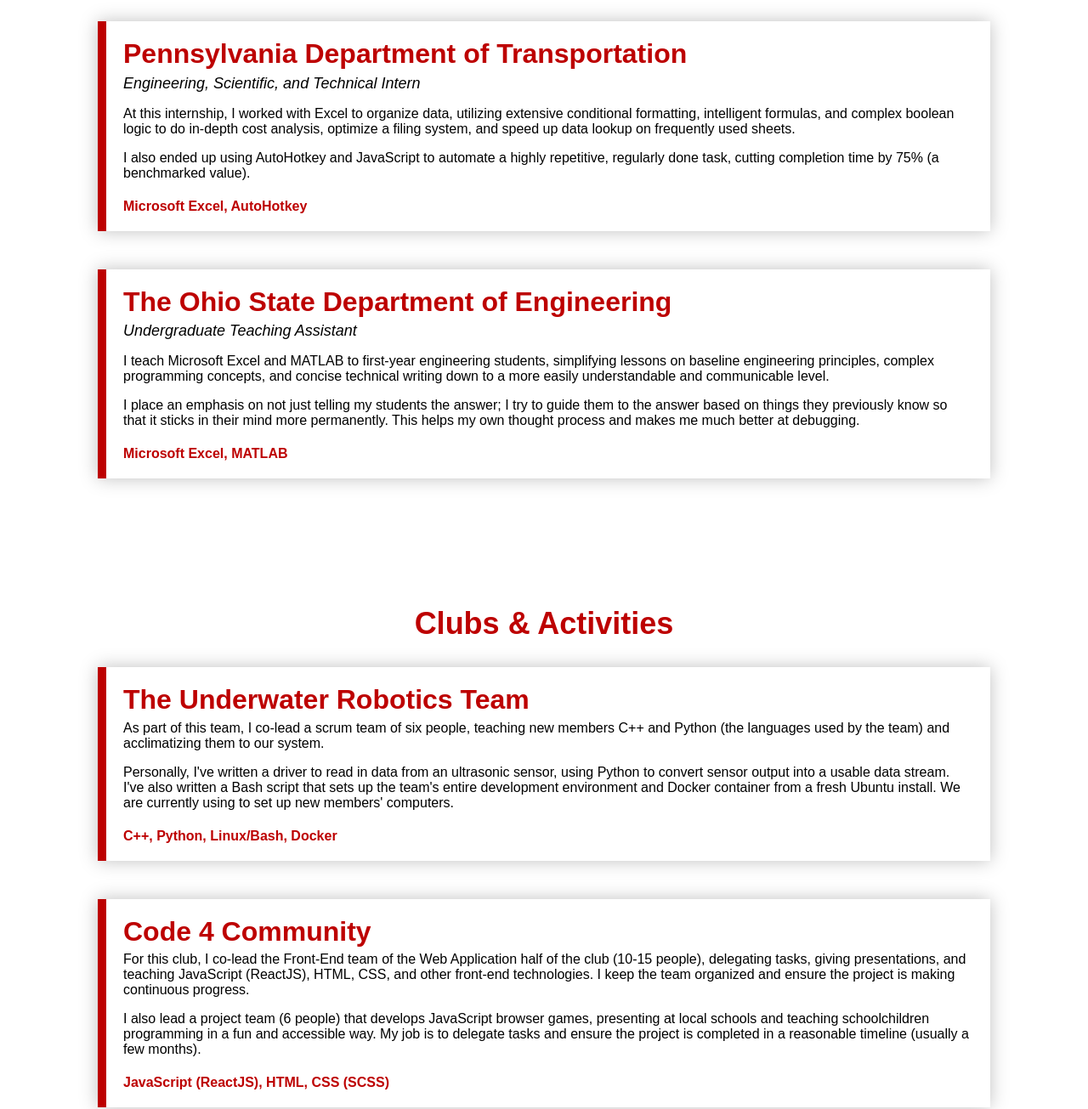
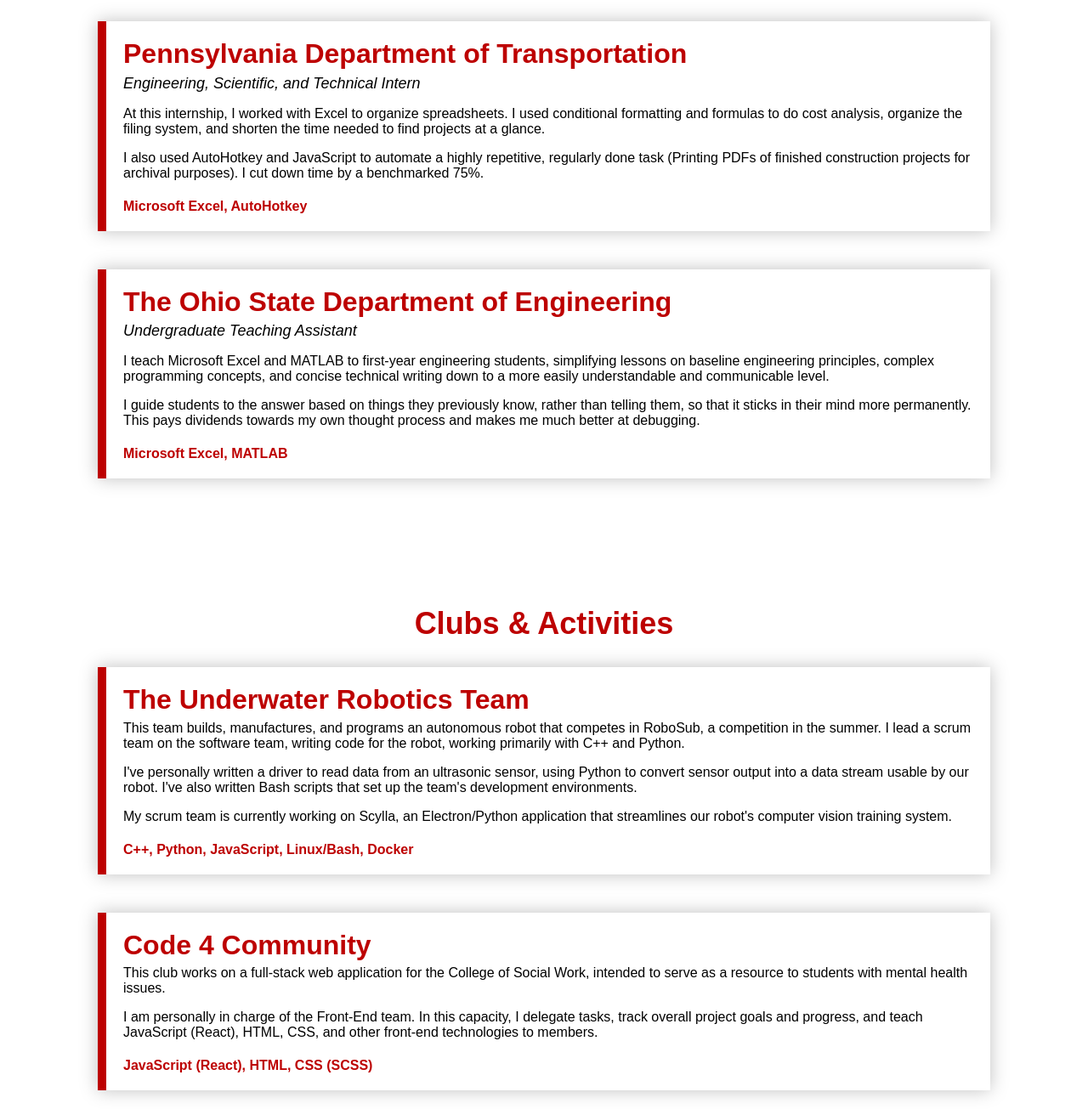
Before and after one commit to aacitelli/PortfolioWebsite, a Gatsby site: page / in a window 1280 px wide. Shown: the part 740-2045 px from the top of the page at 85% size. Built offline with nearby package versions, Linux system fonts and the light colour scheme; Gatsby itself is replaced by a stand-in of ours.

Commit message:
Content update

```diff
--- a/src/components/experience-clubs-projects/ExperienceClubsProjectsSection.js
+++ b/src/components/experience-clubs-projects/ExperienceClubsProjectsSection.js
@@ -8,14 +8,14 @@ import BoxContainer from "./boxcontainer/BoxContainer";
 import "../../css/UniversalStyles.css";
 import "./ProjectsSectionStyles.css";
 
-// TODO: Use GraphQL (Harder, but more futureproof) or a JSON file
-// TODO: (easier, but less futureproof and with more limitations) to
-// TODO: Implement all the text strings here
+// I have too much specific styling and I only type this all in one place anyway, so moving all my strings to one file or using GraphQL
+// on such a comparatively small project doesn't help me much here or offer Single Point of Control Benefits
+
+// TODO: Use wordpress or some sort of CMS (possibly even a custom one) so I don't have to manually edit code but can rather use some sort of WYSIWYG editor
 export default function ExperienceClubsProjectsSection()
 {
     return (
         <div id="ProjectsSection">
-
 
             <h1 className="redText">Experience</h1>
 
@@ -23,8 +23,8 @@ export default function ExperienceClubsProjectsSection()
                 title="Pennsylvania Department of Transportation"
                 position="Engineering, Scientific, and Technical Intern"
                 languages="Microsoft Excel, AutoHotkey"
-                description1="At this internship, I worked with Excel to organize data, utilizing extensive conditional formatting, intelligent formulas, and complex boolean logic to do in-depth cost analysis, optimize a filing system, and speed up data lookup on frequently used sheets."
-                description2="I also ended up using AutoHotkey and JavaScript to automate a highly repetitive, regularly done task, cutting completion time by 75% (a benchmarked value)."
+                description1="At this internship, I worked with Excel to organize spreadsheets. I used conditional formatting and formulas to do cost analysis, organize the filing system, and shorten the time needed to find projects at a glance."
+                description2="I also used AutoHotkey and JavaScript to automate a highly repetitive, regularly done task (Printing PDFs of finished construction projects for archival purposes). I cut down time by a benchmarked 75%."
             />
 
             <BoxContainer
@@ -32,23 +32,24 @@ export default function ExperienceClubsProjectsSection()
                 position="Undergraduate Teaching Assistant"
                 languages="Microsoft Excel, MATLAB"
                 description1="I teach Microsoft Excel and MATLAB to first-year engineering students, simplifying lessons on baseline engineering principles, complex programming concepts, and concise technical writing down to a more easily understandable and communicable level."
-                description2="I place an emphasis on not just telling my students the answer; I try to guide them to the answer based on things they previously know so that it sticks in their mind more permanently. This helps my own thought process and makes me much better at debugging."
+                description2="I guide students to the answer based on things they previously know, rather than telling them, so that it sticks in their mind more permanently. This pays dividends towards my own thought process and makes me much better at debugging."
             />
 
             <h1 className="redText">Clubs & Activities</h1>
 
             <BoxContainer
                 title="The Underwater Robotics Team"
-                languages="C++, Python, Linux/Bash, Docker"
-                description1="As part of this team, I co-lead a scrum team of six people, teaching new members C++ and Python (the languages used by the team) and acclimatizing them to our system."
-                description2="Personally, I've written a driver to read in data from an ultrasonic sensor, using Python to convert sensor output into a usable data stream. I've also written a Bash script that sets up the team's entire development environment and Docker container from a fresh Ubuntu install. We are currently using to set up new members' computers."
+                languages="C++, Python, JavaScript, Linux/Bash, Docker"
+                description1="This team builds, manufactures, and programs an autonomous robot that competes in RoboSub, a competition in the summer. I lead a scrum team on the software team, writing code for the robot, working primarily with C++ and Python."
+                description2="I've personally written a driver to read data from an ultrasonic sensor, using Python to convert sensor output into a data stream usable by our robot. I've also written Bash scripts that set up the team's development environments."
+                description3="My scrum team is currently working on Scylla, an Electron/Python application that streamlines our robot's computer vision training system."
             />
 
             <BoxContainer
                 title="Code 4 Community"
-                languages="JavaScript (ReactJS), HTML, CSS (SCSS)"
-                description1="For this club, I co-lead the Front-End team of the Web Application half of the club (10-15 people), delegating tasks, giving presentations, and teaching JavaScript (ReactJS), HTML, CSS, and other front-end technologies. I keep the team organized and ensure the project is making continuous progress."
-                description2="I also lead a project team (6 people) that develops JavaScript browser games, presenting at local schools and teaching schoolchildren programming in a fun and accessible way. My job is to delegate tasks and ensure the project is completed in a reasonable timeline (usually a few months)."
+                languages="JavaScript (React), HTML, CSS (SCSS)"
+                description1="This club works on a full-stack web application for the College of Social Work, intended to serve as a resource to students with mental health issues."
+                description2="I am personally in charge of the Front-End team. In this capacity, I delegate tasks, track overall project goals and progress, and teach JavaScript (React), HTML, CSS, and other front-end technologies to members."
             />
 
             <h1 className="redText">Projects</h1>
@@ -57,13 +58,13 @@ export default function ExperienceClubsProjectsSection()
                 title="Robot Project"
                 languages="C++, QT Creator"
                 description1="During the Spring 2019 semester, I worked in a team of four to design, manufacture, and program an autonomous robot to navigate an obstacle course and complete tasks. This is the First-Year Honors Engineering project."
-                description2="I was responsible for writing all of the code, and implemented an intelligent \, GPS-based navigation system, task code, and failure mitigation behavior, all in C++."
+                description2="I was responsible for writing all of the code, and implemented an intelligent GPS-based navigation system, task code, and failure mitigation behavior in C++."
             />
 
             <BoxContainer
                 title="Portfolio Website"
                 languages="JavaScript (ReactJS), HTML, CSS (SCSS)"
-                description1="The website you're on right now! I maintain this and generally rebuild the design a few times a year to keep things fresh. I place a huge focus on appealing design, website speed, and concise information delivery. The website is built mobile-first and is mobile responsive. "
+                description1="The website you're on right now! I maintain this and generally rebuild the design once or twice a year to keep things fresh and build my front-end skills. I place a huge focus on simple, yet appealing design, website speed, and concise information delivery. The website is built mobile-first and is mobile responsive."
                 description2="Prior to design iterations, I build a mockup in Figma then build from that, simplifying the whole process. I automate deployment with Netlify, which is linked to a GitHub repo."
             />
 
```
